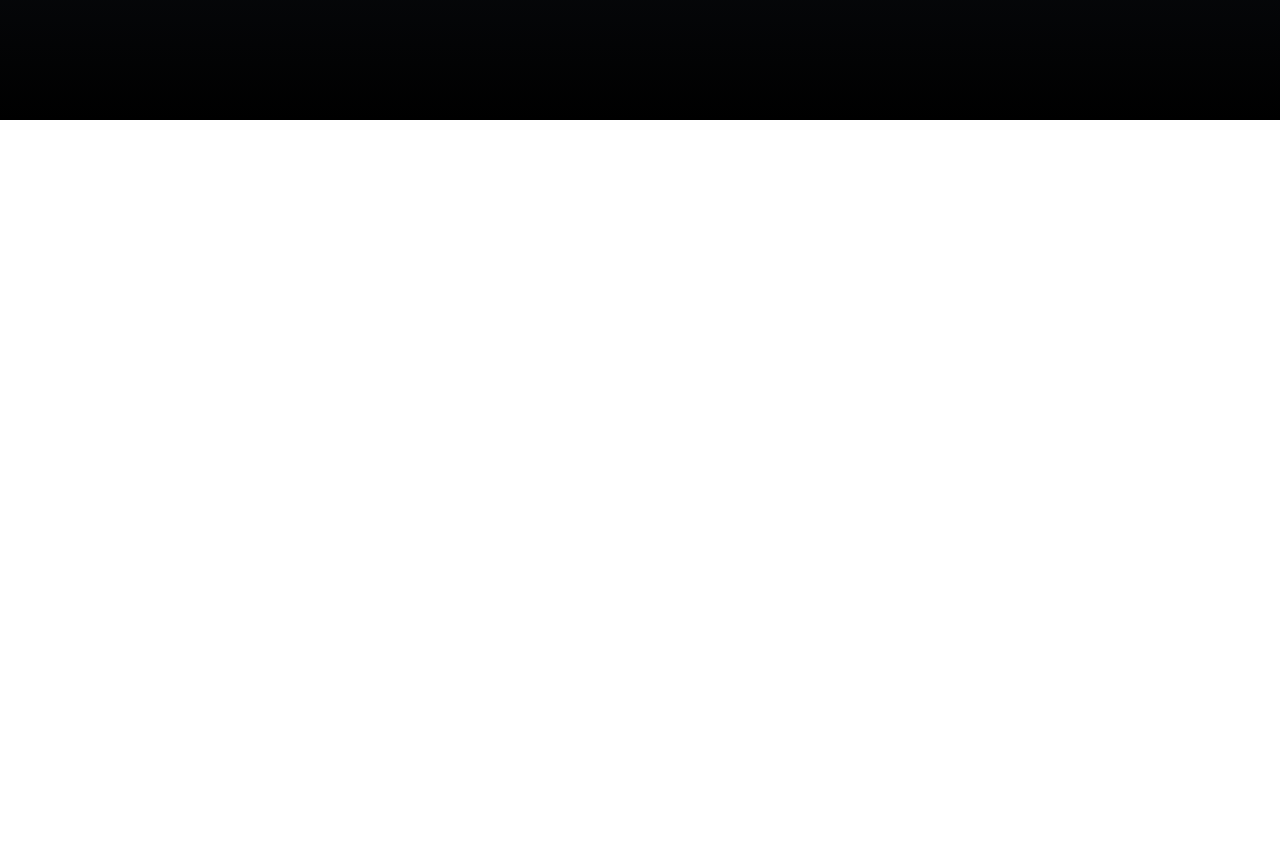
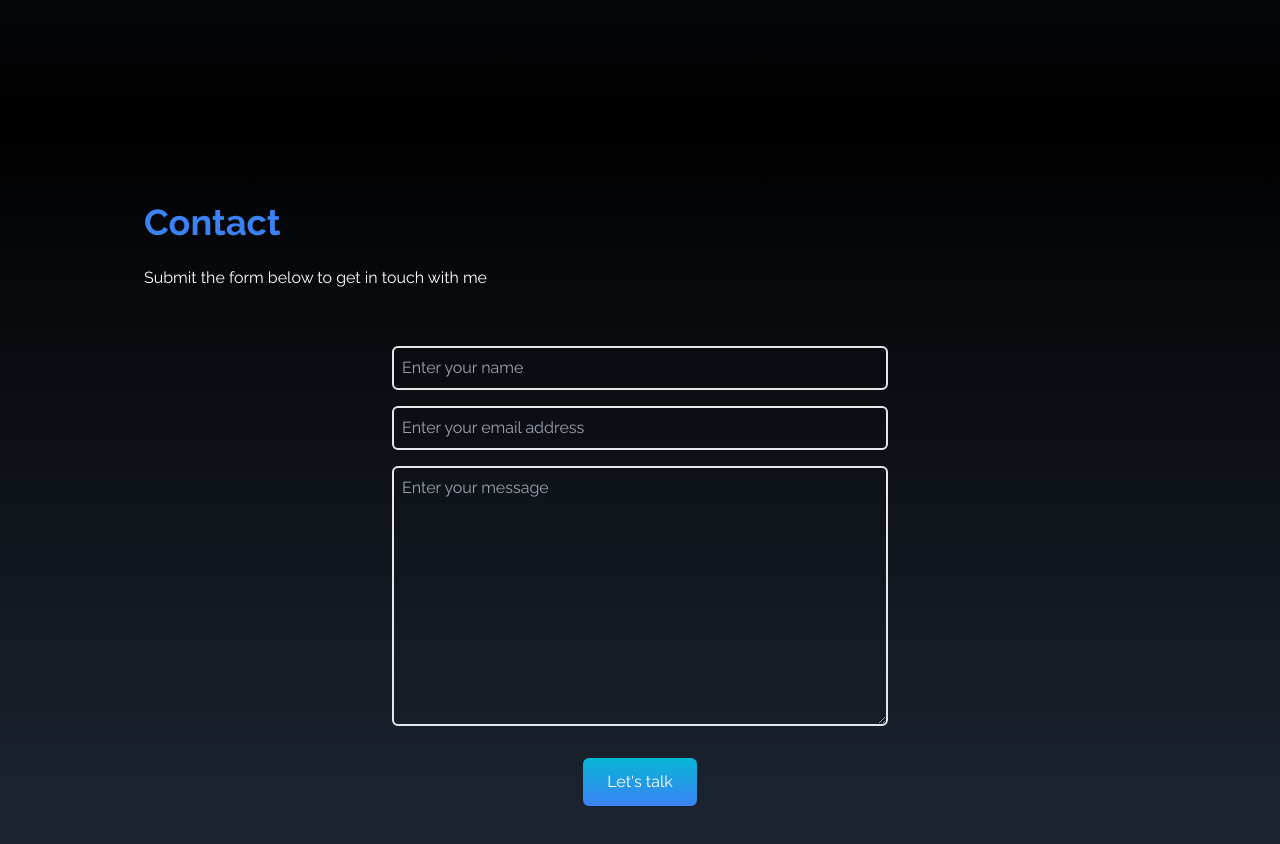
Before and after one commit to phieraditya/phieraditya.github.io, a React (Create React App) app: page / in a window 1280 px wide. Shown: the part 3080-3924 px from the top of the page. Before the commit the page ends 3200 px from the top, so only its background shows below. Built offline with nearby package versions, Linux system fonts and the light colour scheme; the HTML template or start-up script is replaced by a standard one.

Commit message:
Create Contact component

```diff
--- a/src/App.js
+++ b/src/App.js
@@ -1,4 +1,5 @@
 import About from './components/About';
+import Contact from './components/Contact';
 import Home from './components/Home';
 import NavBar from './components/NavBar';
 import Portfolio from './components/Portfolio';
@@ -13,6 +14,7 @@
       <About />
       <Portfolio />
       <Skills />
+      <Contact />
 
       <SocialLinks />
     </div>
--- /dev/null
+++ b/src/components/Contact.jsx
@@ -0,0 +1,49 @@
+import React from 'react';
+
+const Contact = () => {
+  return (
+    <div
+      name="contact"
+      className="bg-gradient-to-b from-black to-gray-800 text-white p-4 h-screen"
+    >
+      <div
+        className="max-w-screen-lg mx-auto p-4 flex flex-col justify-center h-full
+      "
+      >
+        <div className="pb-8">
+          <p className="text-4xl font-bold  text-blue-500">Contact</p>
+          <p className="py-6">Submit the form below to get in touch with me</p>
+        </div>
+
+        <div className="flex justify-center">
+          <form action="" className="flex flex-col w-full md:w-1/2">
+            <input
+              type="text"
+              name="name"
+              placeholder="Enter your name"
+              className="p-2 bg-transparent border-2 rounded-md text-white focus:outline-none"
+            />
+            <input
+              type="text"
+              name="email"
+              placeholder="Enter your email address"
+              className="my-4 p-2 bg-transparent border-2 rounded-md text-white focus:outline-none"
+            />
+            <textarea
+              name="message"
+              rows="10"
+              placeholder="Enter your message"
+              className="p-2 bg-transparent border-2 rounded-md text-white focus:outline-none"
+            ></textarea>
+
+            <button className="text-white bg-gradient-to-b from-cyan-500 to-blue-500 px-6 py-3 my-8 mx-auto flex items-center rounded-md hover:scale-110 duration-300">
+              Let's talk
+            </button>
+          </form>
+        </div>
+      </div>
+    </div>
+  );
+};
+
+export default Contact;
```
